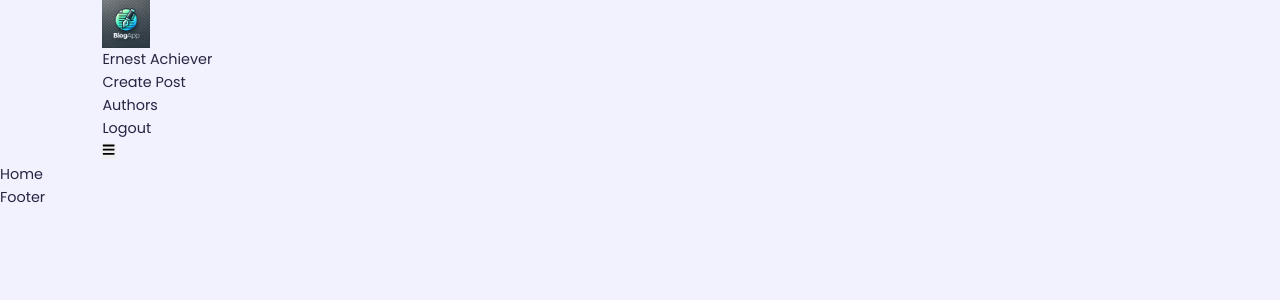
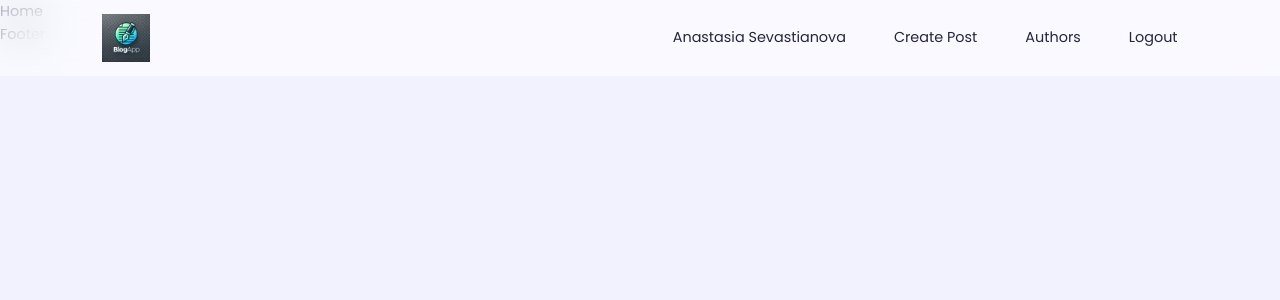
Before and after one commit to anastasia2022be1/mehr-blog, a React (Vite) app in the folder client/: page / in a window 1280 px wide. Shown: the top 300 px of the page. Built offline with nearby package versions, Linux system fonts and the light colour scheme.

Commit message:
feat: navbar style

```diff
--- a/client/src/components/Header.jsx
+++ b/client/src/components/Header.jsx
@@ -20,7 +20,7 @@
 
         <ul className={`nav__menu ${menuOpen ? "show-menu" : ""}`}>
           <li>
-            <Link to="/profile">Ernest Achiever</Link>
+            <Link to="/profile">Anastasia Sevastianova</Link>
           </li>
           <li>
             <Link to="/create">Create Post</Link>
--- a/client/src/index.css
+++ b/client/src/index.css
@@ -133,7 +133,38 @@
 
 /* NAVBAR */
 
+nav {
+    width: 100vw;
+    height: 5rem;
+    display: grid;
+    place-items: center;
+    background: rgba(255, 255, 255, 0.5);
+    position: fixed;
+    top: 0;
+    left: 0;
+    z-index: 1;
+    border-bottom: 4px solid var(--color-bg);
+    backdrop-filter: blur(20px);
+}
+
+.nav__container {
+    display: flex;
+    justify-content: space-between;
+    align-items: center;
+    height: 100%;
+}
+
 .nav__logo {
     width: 3rem;
     display: block;
 }
+
+.nav__menu {
+    display: flex;
+    align-items: center;
+    gap: 3rem;
+}
+
+.nav__toggle-btn {
+    display: none;
+}
```
